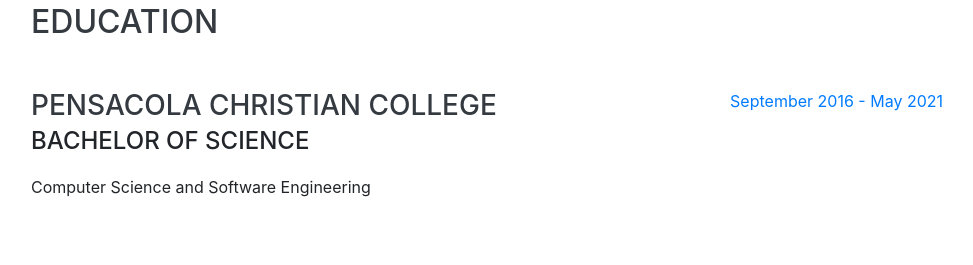
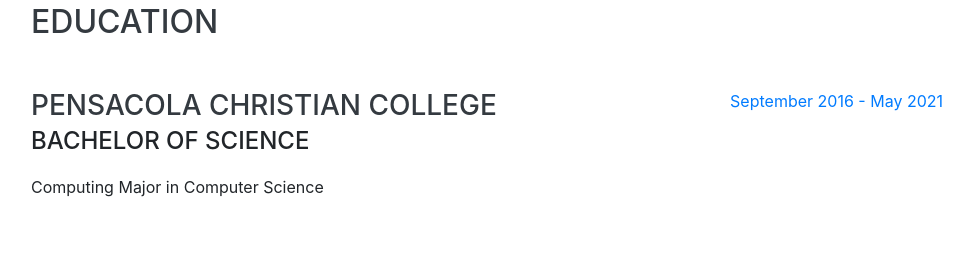
Before and after one commit to ericjcherubin/website, a website with bundled scripts: page index.html in a window 1280 px wide. Shown: the part 1076-1341 px from the top of the page, without its empty margins (289-1262 px from the left). Built offline with nearby package versions, Linux system fonts and the light colour scheme; a web font is replaced by a local one.

Commit message:
Update index.html

```diff
--- a/index.html
+++ b/index.html
@@ -96,7 +96,7 @@
           <div class="resume-content">
             <h3 class="mb-0">Pensacola Christian College</h3>
             <div class="subheading mb-3">Bachelor of Science</div>
-            <div>Computer Science and Software Engineering</div>
+            <div>Computing Major in Computer Science</div>
           </div>
           <div class="resume-date text-md-right">
             <span class="text-primary">September 2016 - May 2021</span>
@@ -106,7 +106,6 @@
       </div>
     </section>
 
-    <!----
     <hr class="m-0">
 
     <section class="resume-section p-3 p-lg-5 d-flex align-items-center" id="skills">
```
